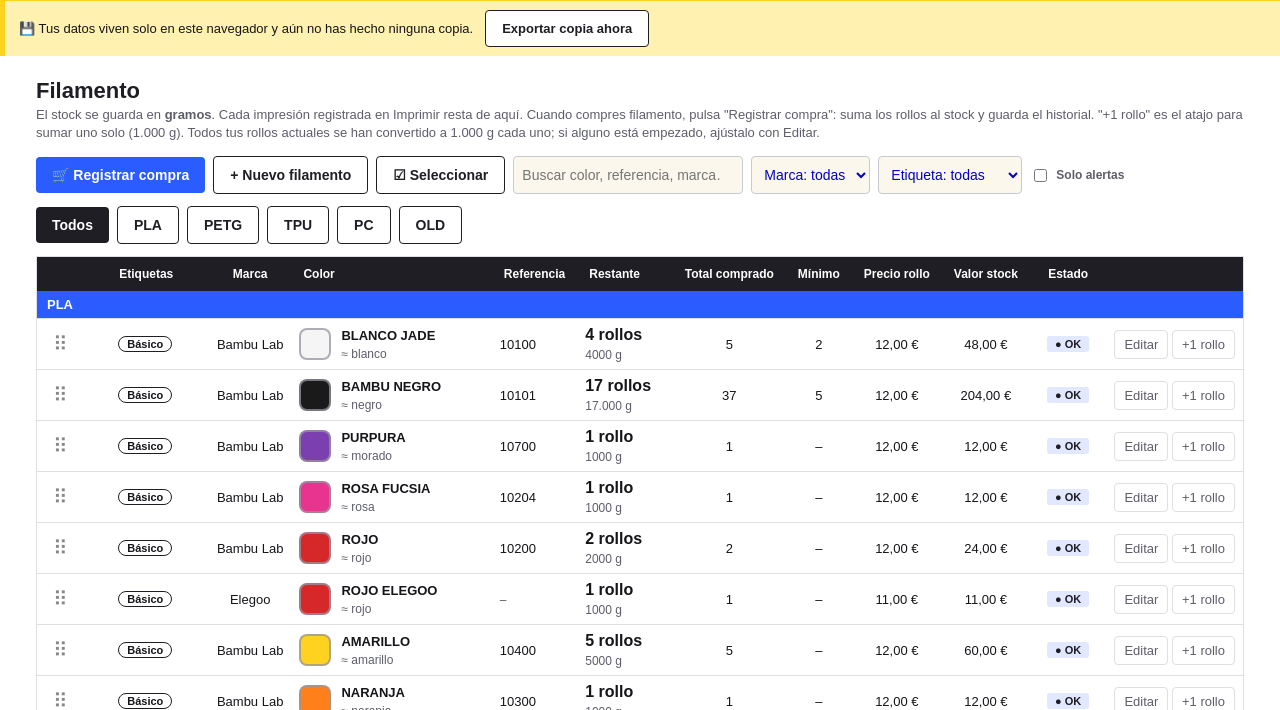
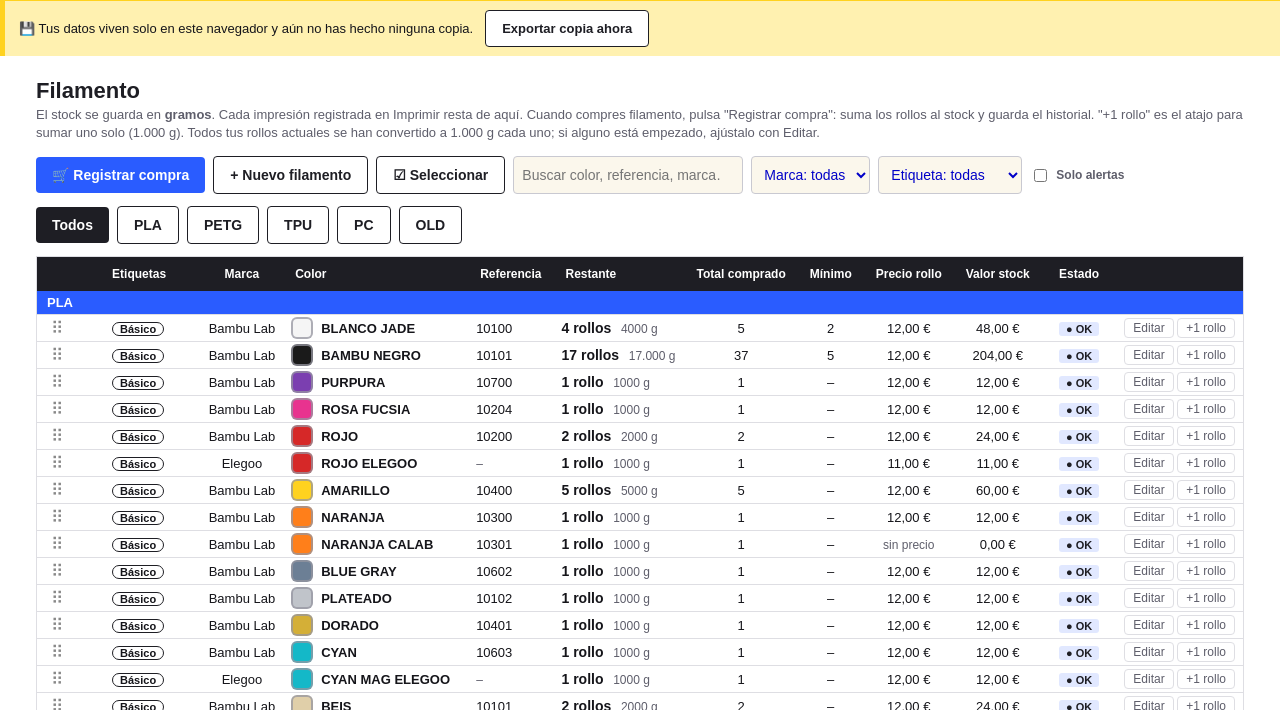
Before and after one commit to RentForShow/EPTaller, a plain HTML site: page index.html in a window 1280 px wide. Shown: the part 90-800 px from the top of the page. Drawn offline with Linux system fonts and the light colour scheme.

Commit message:
Add files via upload

```diff
--- a/index.html
+++ b/index.html
@@ -82,6 +82,16 @@ tr:hover td{background:#fafaff}tr.band:hover td{background:var(--blue)}tr.tot:ho
 .cdot.big{width:32px;height:32px;border-radius:8px;vertical-align:middle}
 .cnm{display:flex;align-items:center;gap:10px}.cnm>span{display:block}.cnm b,.cnm .hint{display:block}
 .rst b{display:block;font-size:16px}.rst .hint{display:block}
+/* lista de filamento compacta */
+table.fl td{padding:2px 8px}table.fl .rst{white-space:nowrap}
+table.fl .cnm{gap:8px}table.fl .cdot.big{width:22px;height:22px;border-width:2px;border-radius:6px}
+table.fl .cnm b{font-size:13px}
+table.fl .rst b,table.fl .rst .hint{display:inline}table.fl .rst b{font-size:14px}table.fl .rst .hint{margin-left:6px}
+table.fl .ico{padding:2px 8px;font-size:12px}
+table.fl .tg{padding:0 7px;font-size:11px}table.fl .chip{padding:1px 7px}
+table.fl .drg{padding:0 6px;font-size:17px}
+.lcard.fc{padding:7px 10px;margin-bottom:6px}.lcard.fc .rst b,.lcard.fc .rst .hint{display:inline}.lcard.fc .cdot.big{width:26px;height:26px}
+tr.band td{padding:4px 10px}
 .cdot.none{background:transparent}
 @media(max-width:480px){.tbtn{padding:6px 9px;font-size:12px}}
 .brand .logo{display:flex;align-items:center;gap:10px}.brand img{height:34px;width:auto;display:block}
@@ -815,12 +825,11 @@ function vFilamento(){
     h+=mob?`<div class="mband">${esc(m)}</div>`:`<tr class="band"><td colspan="${NC}">${esc(m)}</td></tr>`;
     it.forEach(f=>{const[k,t]=fEstado(f);
       const q=esc((fName(f)+' '+f.marca+' '+(f.etiquetas||[]).join(' ')+' '+f.material).toLowerCase());
-      h+=mob?`<div class="lcard ${FSEL.has(f.id)?'selected':''}" data-q="${q}" data-id="${f.id}" data-mat="${esc(f.material)}"><div class="lr"><div class="cnm">${dh(f)}${cb(f)}${fSw(f,1)}<span><b>${esc(f.color||'(sin color)')}</b><span class="hint">${f.ref?'Ref. '+esc(f.ref)+' · ':''}${fColName(f)} · ${f.marca?esc(f.marca):'Sin marca'}</span></span></div>${chip(k,t)}</div>
-        <div style="margin-top:6px">${tagChips(f)||'<span class="hint">sin etiquetas</span>'}</div>
-        <div class="rst" style="margin:8px 0"><b>${rl(num(f.gramos)/1000)}</b><span class="hint">${n0(f.gramos)} g</span></div>
-        <div class="lr"><span class="hint">Mín. ${num(f.minimo)||'–'} · ${num(f.precio)?eur(f.precio):'sin precio'}</span><span><button class="ico" onclick="openFil('${f.id}')">Editar</button> <button class="ico" onclick="filPlus('${f.id}')">+1 rollo</button></span></div></div>`
-      :`<tr data-q="${q}" data-id="${f.id}" data-mat="${esc(f.material)}" class="${FSEL.has(f.id)?'selected':''}">${dr?`<td>${dh(f)}</td>`:''}${FSM?`<td>${cb(f)}</td>`:''}<td>${tagChips(f)}</td><td>${esc(f.marca)}</td><td class="l" style="white-space:normal;min-width:170px"><div class="cnm">${fSw(f,1)}<span><b>${esc(f.color||'(sin color)')}</b><span class="hint">${fColName(f)}</span></span></div></td><td class="l">${f.ref?esc(f.ref):'<span class="hint">–</span>'}</td>
-      <td class="l"><div class="rst"><b>${rl(num(f.gramos)/1000)}</b><span class="hint">${n0(f.gramos)} g</span></div></td>
+      h+=mob?`<div class="lcard fc ${FSEL.has(f.id)?'selected':''}" data-q="${q}" data-id="${f.id}" data-mat="${esc(f.material)}"><div class="lr"><div class="cnm">${dh(f)}${cb(f)}${fSw(f,1)}<span><b>${esc(f.color||'(sin color)')}</b><span class="hint">${f.ref?'Ref. '+esc(f.ref)+' · ':''}${f.marca?esc(f.marca):'Sin marca'}</span></span></div>${chip(k,t)}</div>
+        <div class="lr" style="margin-top:5px"><span>${tagChips(f)||'<span class="hint">sin etiquetas</span>'}</span><span class="rst"><b>${rl(num(f.gramos)/1000)}</b> <span class="hint">${n0(f.gramos)} g</span></span></div>
+        <div class="lr" style="margin-top:5px"><span class="hint">Mín. ${num(f.minimo)||'–'} · ${num(f.precio)?eur(f.precio):'sin precio'}</span><span><button class="ico" onclick="openFil('${f.id}')">Editar</button> <button class="ico" onclick="filPlus('${f.id}')">+1 rollo</button></span></div></div>`
+      :`<tr data-q="${q}" data-id="${f.id}" data-mat="${esc(f.material)}" class="${FSEL.has(f.id)?'selected':''}">${dr?`<td>${dh(f)}</td>`:''}${FSM?`<td>${cb(f)}</td>`:''}<td>${tagChips(f)}</td><td>${esc(f.marca)}</td><td class="l" style="white-space:normal;min-width:150px"><div class="cnm">${fSw(f,1)}<b>${esc(f.color||'(sin color)')}</b></div></td><td class="l">${f.ref?esc(f.ref):'<span class="hint">–</span>'}</td>
+      <td class="l"><div class="rst"><b>${rl(num(f.gramos)/1000)}</b> <span class="hint">${n0(f.gramos)} g</span></div></td>
       <td>${num(f.comprados)}</td><td>${num(f.minimo)||'–'}</td><td>${num(f.precio)?eur(f.precio):'<span class="hint">sin precio</span>'}</td><td>${eur(num(f.gramos)/1000*num(f.precio))}</td><td>${chip(k,t)}</td>
       <td style="white-space:nowrap"><button class="ico" onclick="openFil('${f.id}')">Editar</button> <button class="ico" title="Añadir un rollo nuevo (+1000 g)" onclick="filPlus('${f.id}')">+1 rollo</button></td></tr>`});
   });
@@ -836,7 +845,7 @@ function vFilamento(){
   </div>
   <div class="bar" style="flex-wrap:nowrap;overflow-x:auto">${['',...matList()].map(m=>`<button class="btn ${FMAT===m?'':'ghost'}" style="flex:0 0 auto" onclick="FMAT='${m}';render()">${m||'Todos'}</button>`).join('')}</div>
   ${mob?h+`<div class="lcard tot"><div class="lr"><b>TOTAL</b><b>${n0(g)} g · ${eur(valor)}</b></div></div>`
-  :`<div class="tw"><table><tr>${dr?'<th></th>':''}${FSM?'<th><input type="checkbox" class="selc" id="selall" title="Seleccionar todos los visibles" aria-label="Seleccionar todos los visibles" onchange="fselAll(this.checked)"></th>':''}${th('tags')}${th('marca')}${th('color','l')}${th('ref','l')}${th('rest','l')}${th('comp')}${th('min')}${th('precio')}${th('valor')}${th('estado')}<th></th></tr>${h||`<tr><td colspan="${NC}" class="hint">Sin resultados.</td></tr>`}
+  :`<div class="tw"><table class="fl"><tr>${dr?'<th></th>':''}${FSM?'<th><input type="checkbox" class="selc" id="selall" title="Seleccionar todos los visibles" aria-label="Seleccionar todos los visibles" onchange="fselAll(this.checked)"></th>':''}${th('tags')}${th('marca')}${th('color','l')}${th('ref','l')}${th('rest','l')}${th('comp')}${th('min')}${th('precio')}${th('valor')}${th('estado')}<th></th></tr>${h||`<tr><td colspan="${NC}" class="hint">Sin resultados.</td></tr>`}
   <tr class="tot"><td colspan="${(FSM?5:4)+(dr?1:0)}" class="l">TOTAL</td><td class="l">${n0(g)} g (${rl(g/1000)})</td><td colspan="3"></td><td>${eur(valor)}</td><td colspan="2"></td></tr></table></div>`}
   ${FSM?fselBar(list.length):''}${cpHist()}<p class="hint">Mostrando ${list.length} de ${S.filamentos.length} filamentos${(FMAT||FMARCA||FTAG||FALERT)?' (con filtros)':''}.${FSORT.k?' Orden: '+fSortTxt()+'.':''}${dr?' Arrastra ⠿ (o usa las flechas ↑ ↓ con el foco en él) para ordenar a tu gusto: ese es tu orden por defecto.':' Para arrastrar, quita el orden de columna (pulsa el título hasta que no tenga flecha).'}${mob?'':' Pulsa el título de una columna para ordenar: 1ª vez A → Z (o de más a menos), 2ª al revés, 3ª vuelve al orden original.'}</p><p class="legend">Estados: ● OK · ▲ BAJO (en el mínimo o por debajo) · ✖ AGOTADO (0 g).</p>`;
 }
@@ -1065,8 +1074,8 @@ async function importJSON(file){
 function resetAll(){ask('Volver a los datos iniciales','<p>Se borrarán todos los cambios (impresiones, pedidos, stock) y se cargarán de nuevo los datos que había en tu Excel. Exporta una copia antes si quieres conservarlos.</p>',()=>{const sn=snapU();S=fix(JSON.parse(JSON.stringify(SEED)));freezeOrders();save();toastU('Datos iniciales cargados.',sn);render()},'Restaurar')}
 
 /* ---------- sincronización con Supabase (sin login, con clave de acceso) ---------- */
-const APP_VERSION='1.11';
-const APP_NOTAS='v1.11 · Botón Detectar Bambu Lab: rellena el filamento a partir de la referencia (PLA, PETG, TPU y PC); material PC. v1.10 · Icono solo con la E; arrastrar filamentos para ordenarlos a tu gusto (orden por defecto). v1.09 · Enlace de conexión para sincronizar un navegador o dispositivo nuevo sin escribir los datos. v1.08 · App instalable (icono EPT, funciona sin conexión); filtros de material en su propia fila. v1.07 · Color y referencia por separado; columnas del filamento ordenables; botón Deshacer al borrar; el coste de cada pedido queda fijo; Panel filtrable por periodo; gastos con fecha. v1.06 · Selección múltiple y borrado en bloque de filamentos; arreglos de sincronización y de varias pestañas. v1.05 · Marca como lista desplegable. v1.04 · Pedidos con varios productos; el descuento y el precio de cada pedido cuentan en el beneficio. v1.03 · Color en muestra redondeada; Restante muestra rollos y gramos. v1.02 · La barra de stock ya no depende del total comprado. v1.01 · Logo ELPUTORIDER, nuevo orden del menú, registrar compras de filamento, banda de color en la tabla. (v1.1: sincronización, etiquetas, color visual.)';
+const APP_VERSION='1.12';
+const APP_NOTAS='v1.12 · Lista de filamento más compacta (filas más bajas, sin el nombre del color aproximado). v1.11 · Botón Detectar Bambu Lab: rellena el filamento a partir de la referencia (PLA, PETG, TPU y PC); material PC. v1.10 · Icono solo con la E; arrastrar filamentos para ordenarlos a tu gusto (orden por defecto). v1.09 · Enlace de conexión para sincronizar un navegador o dispositivo nuevo sin escribir los datos. v1.08 · App instalable (icono EPT, funciona sin conexión); filtros de material en su propia fila. v1.07 · Color y referencia por separado; columnas del filamento ordenables; botón Deshacer al borrar; el coste de cada pedido queda fijo; Panel filtrable por periodo; gastos con fecha. v1.06 · Selección múltiple y borrado en bloque de filamentos; arreglos de sincronización y de varias pestañas. v1.05 · Marca como lista desplegable. v1.04 · Pedidos con varios productos; el descuento y el precio de cada pedido cuentan en el beneficio. v1.03 · Color en muestra redondeada; Restante muestra rollos y gramos. v1.02 · La barra de stock ya no depende del total comprado. v1.01 · Logo ELPUTORIDER, nuevo orden del menú, registrar compras de filamento, banda de color en la tabla. (v1.1: sincronización, etiquetas, color visual.)';
 const SYNC_LS='ept_sync_v1';
 let SY=(()=>{try{return JSON.parse(localStorage.getItem(SYNC_LS))||{}}catch(e){return{}}})();
 let SYST=null,SYMSG='',SYBUSY=false,syTimer=null;
--- a/sw.js
+++ b/sw.js
@@ -1,5 +1,5 @@
 /* EPTaller: funciona sin conexión. Con red usa siempre la versión nueva; sin red, la última guardada. */
-const CACHE='eptaller-v1.11';
+const CACHE='eptaller-v1.12';
 const FILES=['./','index.html','manifest.webmanifest','icon-192.png','icon-512.png','icon-maskable-512.png','apple-touch-icon.png'];
 self.addEventListener('install',e=>{e.waitUntil(caches.open(CACHE).then(c=>c.addAll(FILES)).then(()=>self.skipWaiting()))});
 self.addEventListener('activate',e=>{e.waitUntil(caches.keys().then(ks=>Promise.all(ks.filter(k=>k!==CACHE).map(k=>caches.delete(k)))).then(()=>self.clients.claim()))});
```
